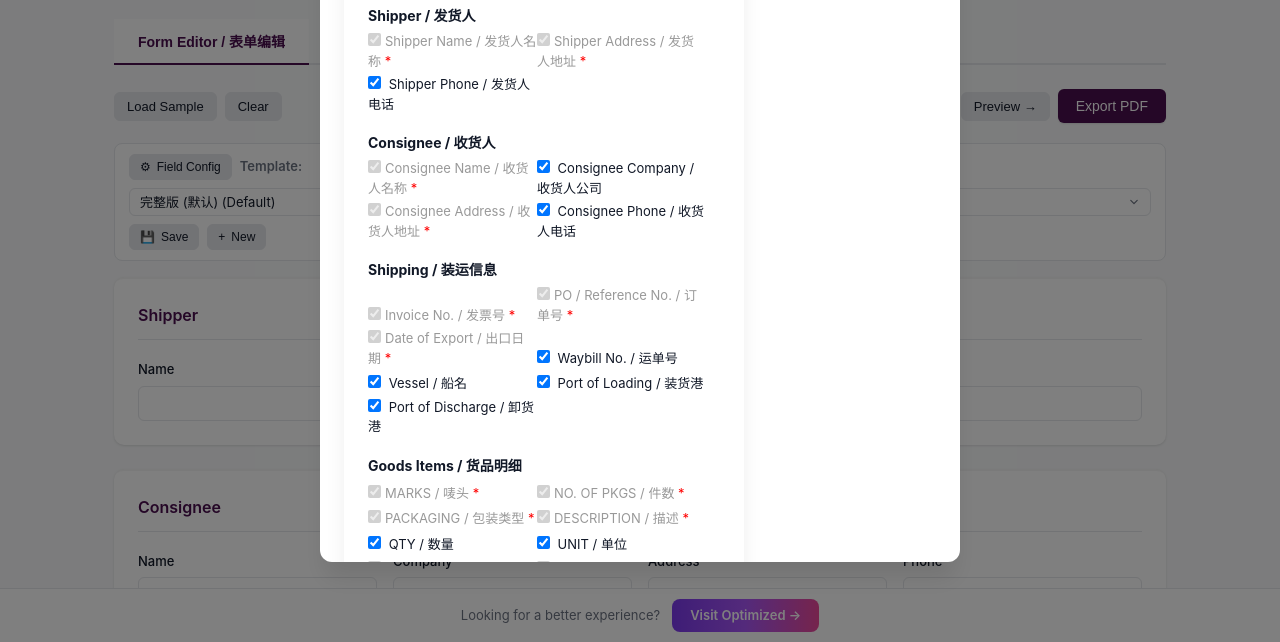
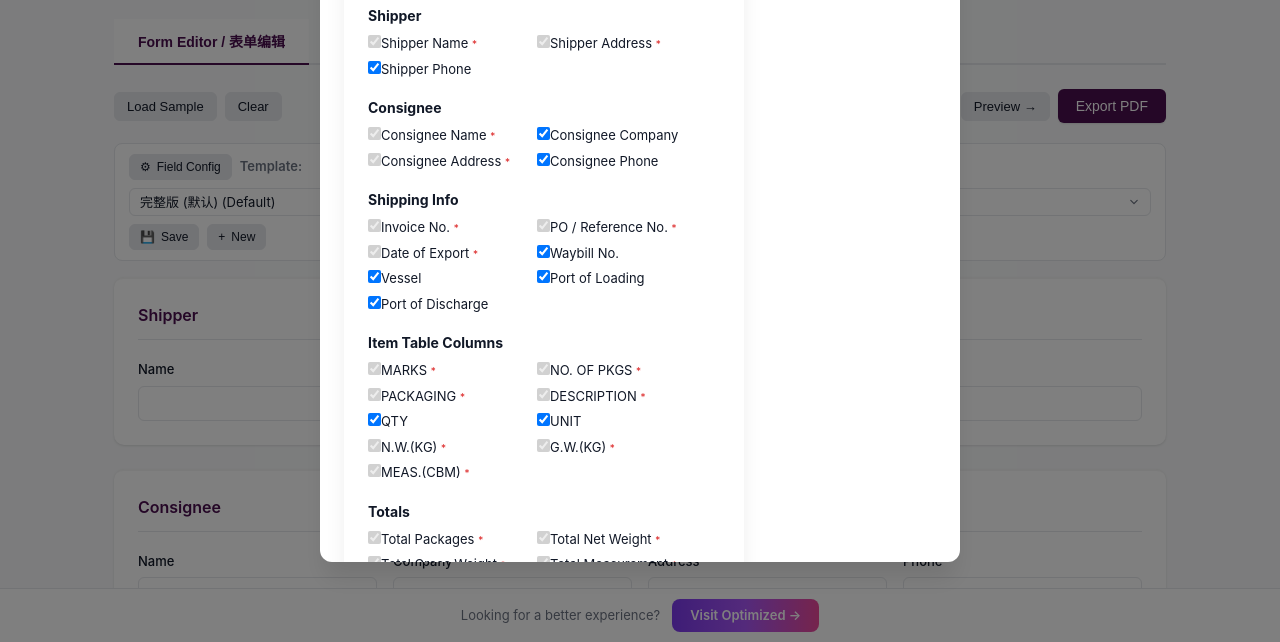
Before and after one commit to chenzhang9240-a11y/TRADE_doc, a plain HTML site: page packing-list.html in a window 1280 px wide. Both pictures are taken after a click on the button "⚙ Field Config". Shown: the part 158-800 px from the top of the page. Drawn offline with Linux system fonts and the light colour scheme.

Commit message:
fix: Packing List 模板弹窗完全对齐 CI 实现，修复布局对齐
- renderTmplModal: 重写为与 CI 相同模式（data-fk 全覆盖、
  预定义 section 列表、使用 tmpl-preview-lang 名称）
- doSaveTmplFromModal: radio name 同步为 tmpl-preview-lang
- 两列布局 gap 从 40px 改为 20px，装运信息区同样加 gap:20px
  确保收货人列与船名/装货港/卸货港列对齐
- init 迁移加强: 所有模板（非仅默认）自动补全缺失字段键

```diff
--- a/packing-list.html
+++ b/packing-list.html
@@ -140,7 +140,7 @@ var PL_FIELD_META={
 };
 function isFld(key){return isFieldVisible(DT,key,PL_DEFAULT_FIELDS);}
 function isFldR(key){return isFieldRequired(DT,key,PL_DEFAULT_FIELDS);}
-function init(){applyTheme();ensureTmplData(DT,PL_DEFAULT_FIELDS);var s=loadDocData(DT);data=s?s:getDefaultDoc(DT);var _td=loadTmplData(DT);if(_td&&_td.templates){var _dt=_td.templates.find(function(t){return t.id==='tmpl_default';});if(_dt){for(var _k in PL_DEFAULT_FIELDS){_dt.fields[_k]=PL_DEFAULT_FIELDS[_k];}saveTmplData(DT,_td);}}renderAll();}
+function init(){applyTheme();ensureTmplData(DT,PL_DEFAULT_FIELDS);var s=loadDocData(DT);data=s?s:getDefaultDoc(DT);var _td=loadTmplData(DT);if(_td&&_td.templates){_td.templates.forEach(function(_t){var changed=false;for(var _k in PL_DEFAULT_FIELDS){if(!(_k in _t.fields)){_t.fields[_k]=PL_DEFAULT_FIELDS[_k];changed=true;}}if(changed)saveTmplData(DT,_td);});}renderAll();}
   injectSpaButton();
   injectBottomCta();
   injectPageFaq();
@@ -240,7 +240,7 @@ function renderPreview(){
   var totalMeasCalc=d.items.reduce(function(s,it){return s+(parseFloat(it.measurement)||0);},0);
   var h='<div class="invoice-preview" id="preview-content">';
   h+='<div class="title">'+tr2('PACKING LIST','装箱单')+'</div>';
-  h+='<div class="two-col">';
+  h+='<div class="two-col" style="gap:20px;">';
   h+='<div style="flex:1;">';
   if(isFld('shipper.shipperName')||isFld('shipper.shipperAddress')||isFld('shipper.shipperPhone')){
     h+='<div class="address-block"><div class="addr-label">'+tr2('SHIPPER','发货人')+':</div>';
@@ -274,7 +274,7 @@ function renderPreview(){
   var hasLeft=leftShipFlds.some(function(f){return isFld(f.key);});
   var hasRight=rightShipFlds.some(function(f){return isFld(f.key);});
   if(hasLeft||hasRight){
-    h+='<div class="field-row"><div style="flex:1;">';
+    h+='<div class="field-row" style="gap:20px;"><div style="flex:1;">';
     leftShipFlds.forEach(function(f){
       if(isFld(f.key))h+='<div class="field-row"><span style="font-weight:bold;min-width:80px;flex-shrink:0;">'+(isZh2?f.labelCn:f.label)+':</span><span class="field-value">'+esc(f.val||'—')+'</span></div>';
     });
@@ -384,37 +384,36 @@ function renderTmplModal(){
   var isZh=lang==='zh',t=getCurrentTmpl(DT,PL_DEFAULT_FIELDS);
   if(!t)return;
   document.getElementById('tmpl-modal-title').textContent=(isZh?'字段配置 - ':'Field Config - ')+t.name;
-  var sections=['shipper','consignee','shipping','items','totals','remarks','signature'];
-  var sectionOrder={shipper:0,consignee:1,shipping:2,items:3,totals:4,remarks:5,signature:6};
-  var secArr=sections.map(function(s){return{name:s,items:[]};});
-  var sectionLabel={shipper:'Shipper / 发货人',consignee:'Consignee / 收货人',shipping:'Shipping / 装运信息',
-    items:'Goods Items / 货品明细',totals:'Totals / 合计',remarks:'Remarks / 备注',signature:'Signature / 签名'};
-  for(var key in PL_FIELD_META){
-    var meta=PL_FIELD_META[key],si=sectionOrder[meta.section];
-    if(si!==undefined)secArr[si].items.push(key);
-  }
+  var sections=[
+    {title:isZh?'发货人':'Shipper',fields:['shipper.shipperName','shipper.shipperAddress','shipper.shipperPhone']},
+    {title:isZh?'收货人':'Consignee',fields:['consignee.consigneeName','consignee.consigneeCompany','consignee.consigneeAddress','consignee.consigneePhone']},
+    {title:isZh?'装运信息':'Shipping Info',fields:['shipping.invoiceNo','shipping.poNo','shipping.dateOfExport','shipping.waybillNo','shipping.vessel','shipping.portOfLoading','shipping.portOfDischarge']},
+    {title:isZh?'货品明细列':'Item Table Columns',fields:['items.marks','items.noOfPkgs','items.typeOfPackaging','items.description','items.qty','items.unitOfMeasure','items.netWeight','items.grossWeight','items.measurement']},
+    {title:isZh?'汇总行':'Totals',fields:['totals.totalPkgs','totals.totalNetWeight','totals.totalGrossWeight','totals.totalMeasurement']},
+    {title:isZh?'备注':'Remarks',fields:['remarks.text']},
+    {title:isZh?'签名':'Signature',fields:['signature.name','signature.title','signature.date']}
+  ];
   var body='';
-  secArr.forEach(function(sec){
-    if(sec.items.length===0)return;
-    body+='<div style="margin-bottom:14px;"><div style="font-weight:700;margin-bottom:6px;font-size:14px;">'+sectionLabel[sec.name]+'</div>';
-    sec.items.forEach(function(key){
-      var meta=PL_FIELD_META[key],val=t.fields[key];
-      var checked=(val==='required'||val===true),isReq=(val==='required');
+  sections.forEach(function(sec){
+    if(sec.fields.length===0)return;
+    body+='<div style="margin-bottom:14px;"><div style="font-weight:700;margin-bottom:6px;font-size:14px;">'+sec.title+'</div>';
+    sec.fields.forEach(function(fk){
+      var meta=PL_FIELD_META[fk];if(!meta)return;
+      var val=t.fields[fk];
+      var isReq=val==='required';
+      var checked=isReq||val===true;
       body+='<label style="display:inline-block;width:48%;margin-bottom:4px;font-size:13px;">';
-      if(isReq){
-        body+='<input type="checkbox" checked disabled style="margin-right:4px;"><span style="color:#999;">'+meta.label+' / '+meta.labelCn+' <span style="color:red;">*</span></span>';
-      }else{
-        body+='<input type="checkbox" '+(checked?'checked':'')+' data-fk="'+key+'" style="margin-right:4px;"> <span>'+meta.label+' / '+meta.labelCn+'</span>';
-      }
+      body+='<input type="checkbox" data-fk="'+fk+'" '+(checked?'checked':'')+' '+(isReq?'disabled':'')+'>';
+      body+=(isZh?meta.labelCn:meta.label);
+      if(isReq)body+=' <span style="color:#dc2626;font-size:10px;">*</span>';
       body+='</label>';
     });
     body+='</div>';
   });
   body+='<div style="margin-top:12px;border-top:1px solid #ddd;padding-top:12px;">';
   body+='<span style="font-size:13px;font-weight:600;">'+(isZh?'预览语言':'Preview Language')+':</span>';
-  var pl=t.previewLang||'zh';
-  body+='<label style="margin-left:8px;font-size:13px;"><input type="radio" name="tmpl-pl-lang" value="zh"'+(pl==='zh'?' checked':'')+'> 中文</label>';
-  body+='<label style="margin-left:8px;font-size:13px;"><input type="radio" name="tmpl-pl-lang" value="en"'+(pl==='en'?' checked':'')+'> English</label></div>';
+  body+='<label style="margin-left:8px;font-size:13px;"><input type="radio" name="tmpl-preview-lang" value="zh" '+(t.previewLang==='zh'?'checked':'')+'> 中文</label>';
+  body+='<label style="margin-left:8px;font-size:13px;"><input type="radio" name="tmpl-preview-lang" value="en" '+(t.previewLang==='en'?'checked':'')+'> English</label></div>';
   document.getElementById('tmpl-modal-body').innerHTML=body;
   var tr=I18N[lang];
   document.getElementById('btn-tmpl-modal-cancel').textContent=tr.cancel;
@@ -425,7 +424,7 @@ function doSaveTmplFromModal(){
   var data=ensureTmplData(DT,PL_DEFAULT_FIELDS);
   var tmpl=data.templates.find(function(t){return t.id===data.currentTemplateId;});
   if(!tmpl)return;
-  var langRadio=document.querySelector('input[name="tmpl-pl-lang"]:checked');
+  var langRadio=document.querySelector('input[name="tmpl-preview-lang"]:checked');
   if(langRadio)tmpl.previewLang=langRadio.value;
   if(!tmpl.builtIn){
     var checks=document.querySelectorAll('#tmpl-modal-body input[type="checkbox"]');
```
